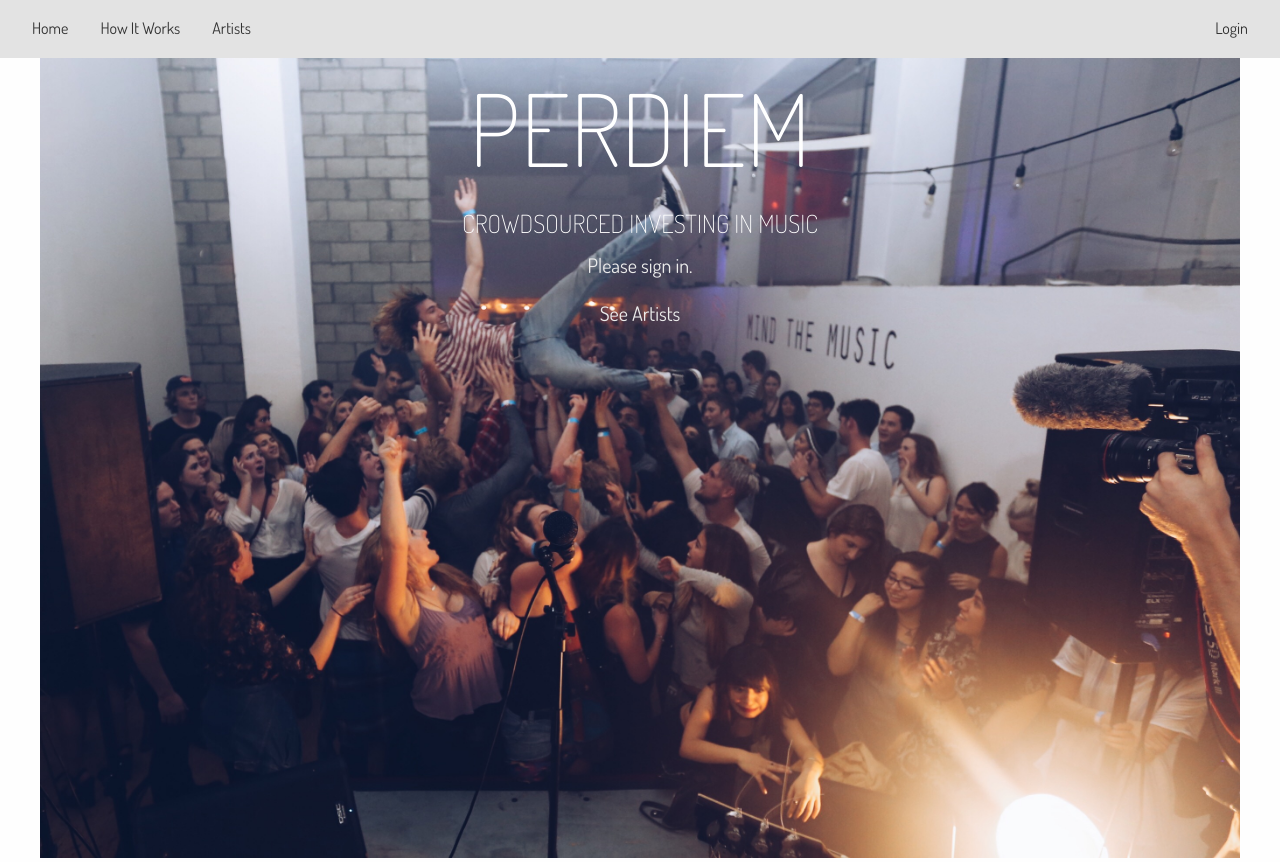
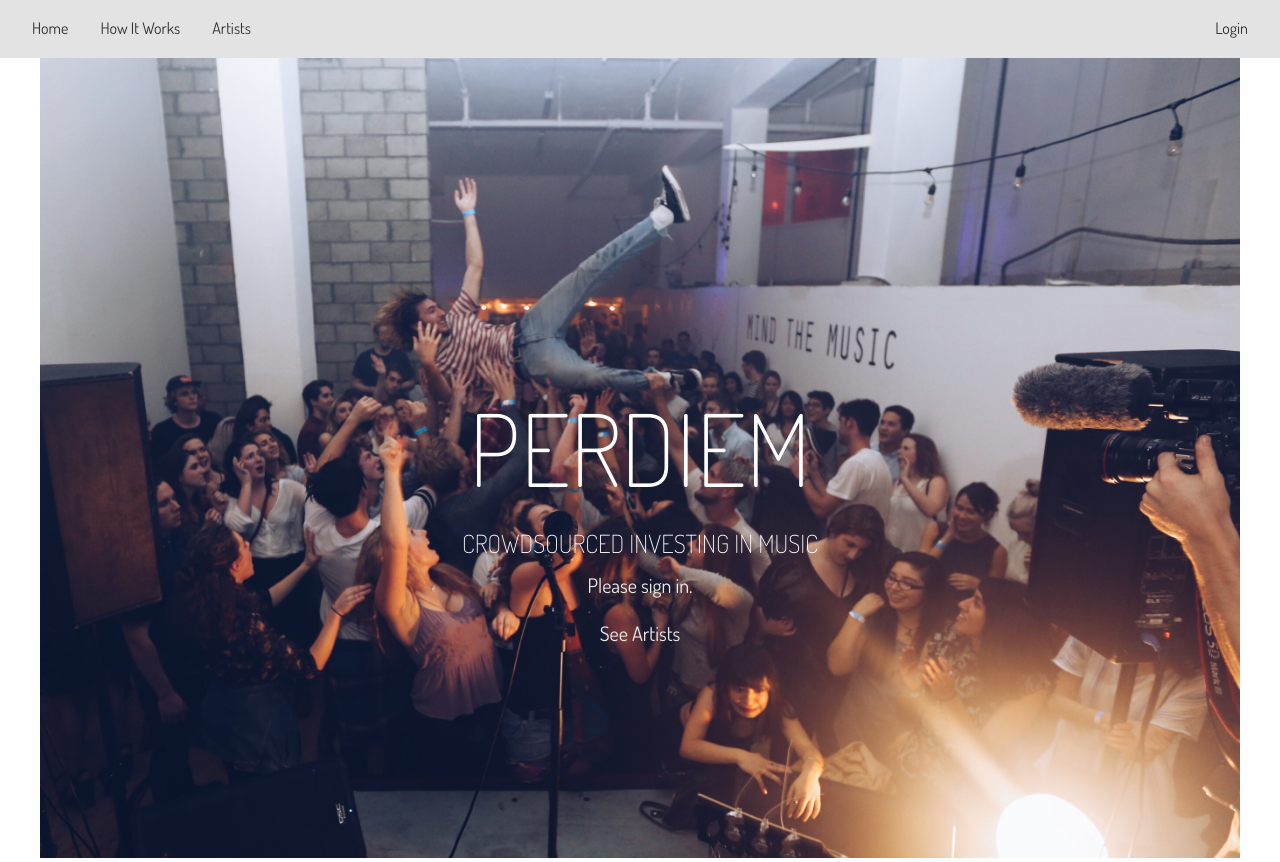
Before and after one commit to localastronaut/perdiem-django, a Django app: template templates/home.html in a window 1280 px wide. Shown: the top 862 px of the page. Run offline with Django 3.2, Linux system fonts and the light colour scheme; the template is opened without the code that fills it, so the values that code supplies are empty.

Commit message:
Vertically centered heading

```diff
--- a/static/css/home.css
+++ b/static/css/home.css
@@ -34,3 +34,7 @@
     text-align: center;
     font-size: 20px;
 }
+
+.heading-center {
+    padding-top: 25%;
+}
--- a/templates/home.html
+++ b/templates/home.html
@@ -15,6 +15,8 @@
 
 {% block content %}
     <div id="home-page" class="page">
+        <div class="heading-center">
+        </div>
         <h1 class="home-title">PERDIEM</h1>
         <h2 class="home-description">CROWDSOURCED INVESTING IN MUSIC</h2>
         {% if user.is_authenticated %}
```
